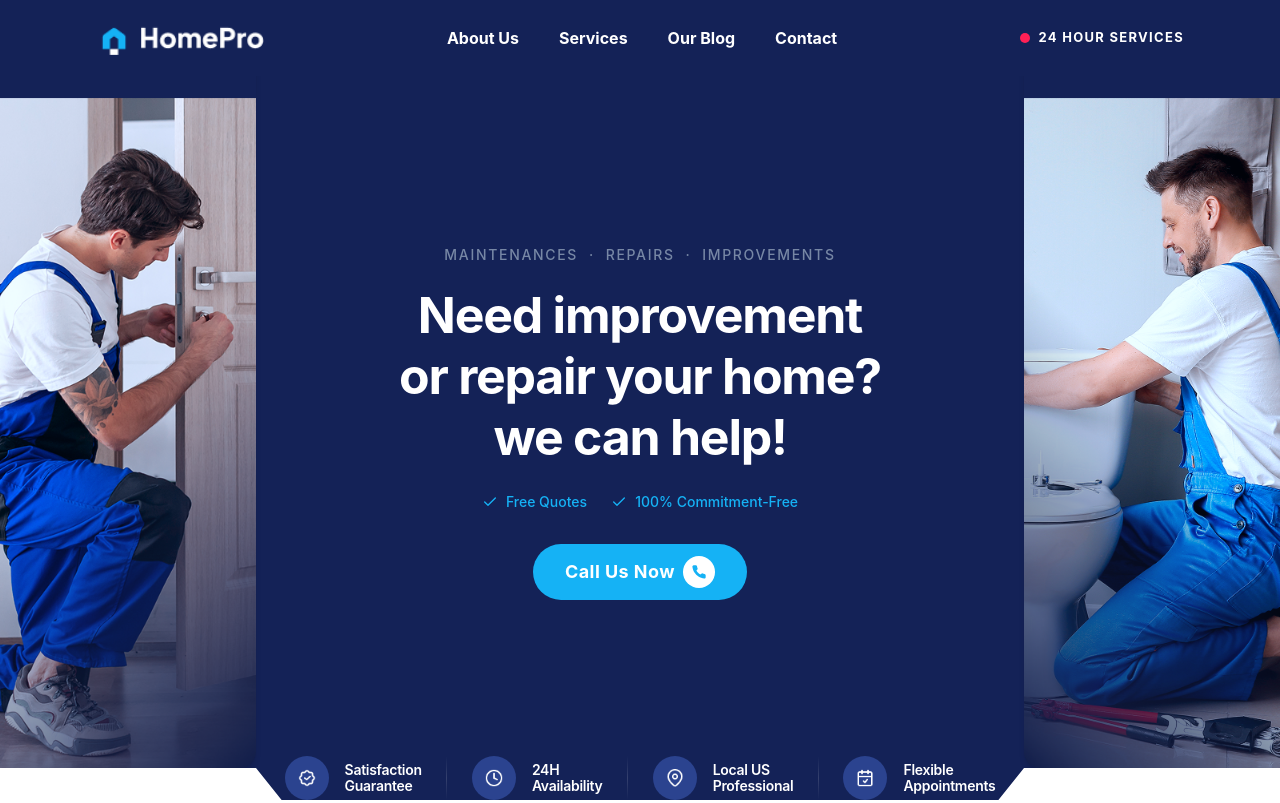
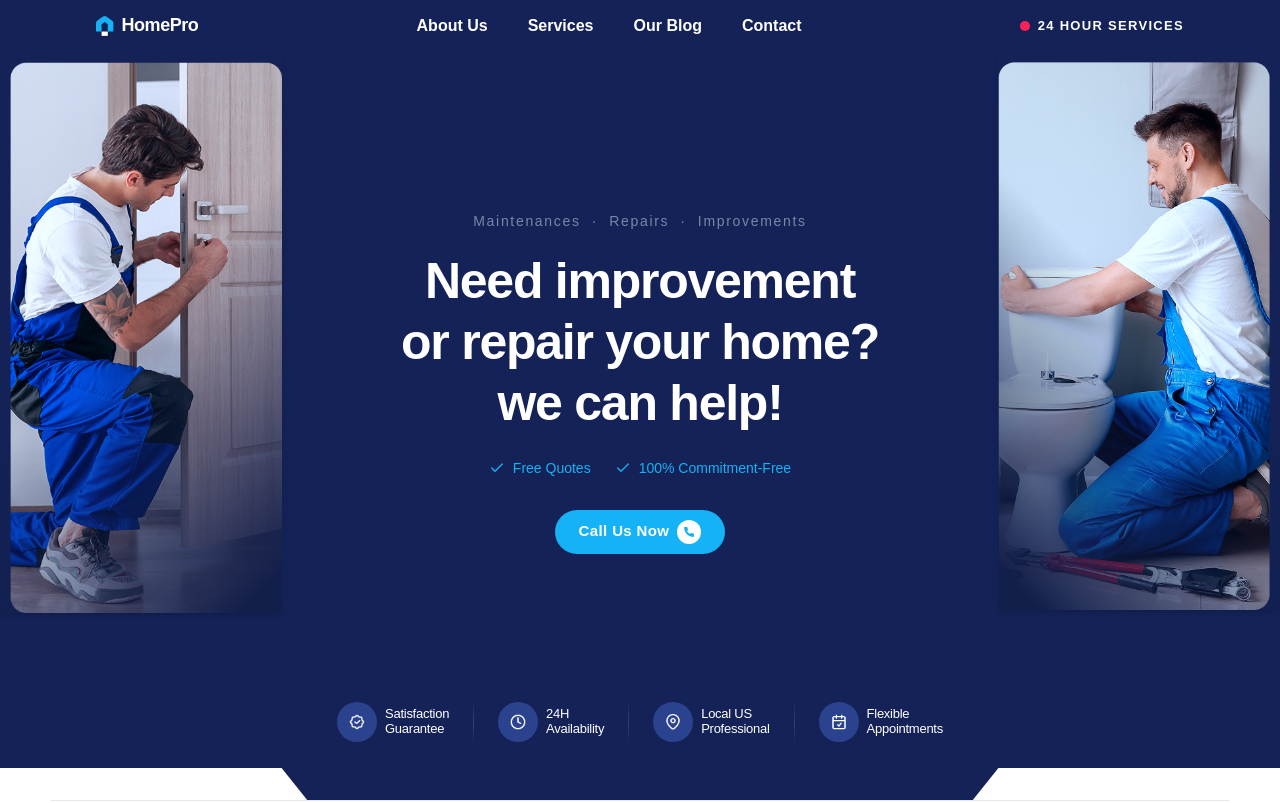
Before and after one commit to mahmoudaudi/Home_Services, a React (Vite) app: page / in a window 1280 px wide. Shown: the top 803 px of the page. Built offline with nearby package versions, Linux system fonts and the light colour scheme.

Commit message:
editing 1st section

```diff
--- a/src/App.jsx
+++ b/src/App.jsx
@@ -27,7 +27,7 @@ function SvgDefs() {
       <defs>
         {/* House-shaped polygon — used by ProfessionalServices */}
         <clipPath id="housePoly" clipPathUnits="objectBoundingBox">
-          <path d="M 0.50,0.00 L 1.00,0.24 L 1.00,0.94 Q 1.00,1.00 0.94,1.00 L 0.06,1.00 Q 0.00,1.00 0.00,0.94 L 0.00,0.24 Z" />
+          <path d="M 0.493,0.008 Q 0.50,0.00 0.507,0.008 L 0.96,0.25 Q 1.00,0.28 1.00,0.33 L 1.00,0.93 Q 1.00,1.00 0.93,1.00 L 0.07,1.00 Q 0.00,1.00 0.00,0.93 L 0.00,0.33 Q 0.00,0.28 0.04,0.25 Z" />
         </clipPath>
 
         {/* Side-chamfer shape — used by BenefitsSection on desktop */}
@@ -57,6 +57,7 @@ export default function App() {
       <Navbar />
       <main>
         <HeroSection />
+        <div className="w-[92%] mx-auto h-px bg-gray-200" />
         <ProfessionalServices />
         <ServicesGrid />
         <BenefitsSection />
--- a/src/components/layout/Navbar.jsx
+++ b/src/components/layout/Navbar.jsx
@@ -1,5 +1,5 @@
 import { useState } from "react";
-import logo from "@/assets/Example Logo.png";
+import logoIcon from "@/assets/icons/Group 33.svg";
 import { NAV_LINKS } from "@/data/navigation";
 
 export default function Navbar() {
@@ -8,9 +8,12 @@ export default function Navbar() {
   return (
     <>
       <header className="fixed top-0 left-0 w-full bg-[#142257] z-50">
-        <div className="max-w-[1440px] mx-auto flex items-center justify-between px-5 sm:px-8 lg:px-16 xl:px-24 py-5 md:py-5">
+        <div className="max-w-[1440px] mx-auto flex items-center justify-between px-5 sm:px-8 lg:px-16 xl:px-24 py-3 md:py-3">
 
-          <img src={logo} alt="HomePro" className="h-8 md:h-9 object-contain" />
+          <div className="flex items-center gap-2">
+            <img src={logoIcon} alt="" aria-hidden="true" className="h-4 md:h-5 object-contain" />
+            <span className="text-white font-bold text-[16px] md:text-[18px] tracking-tight">HomePro</span>
+          </div>
 
           <nav className="hidden lg:flex gap-8 xl:gap-10 text-[15px] xl:text-[16px] font-bold text-white">
             {NAV_LINKS.map(({ label, href }) => (
@@ -55,7 +58,10 @@ export default function Navbar() {
         aria-label="Mobile navigation"
       >
         <div className="flex items-center justify-between px-5 py-4 border-b border-white/10">
-          <img src={logo} alt="HomePro" className="h-8 object-contain" />
+          <div className="flex items-center gap-2">
+            <img src={logoIcon} alt="" aria-hidden="true" className="h-6 object-contain" />
+            <span className="text-white font-bold text-[16px] tracking-tight">HomePro</span>
+          </div>
           {/* Close — 44 × 44 tap target */}
           <button
             onClick={() => setMenuOpen(false)}
--- a/src/components/sections/BlogSection.jsx
+++ b/src/components/sections/BlogSection.jsx
@@ -5,7 +5,7 @@ const TAG_PILL =
 
 export default function BlogSection() {
   return (
-    <section className="bg-white py-16 px-5 sm:px-8 md:px-12 lg:py-24 lg:px-16 xl:px-20 select-none w-full">
+    <section id="blog" className="bg-white py-16 px-5 sm:px-8 md:px-12 lg:py-24 lg:px-16 xl:px-20 select-none w-full">
       <div className="max-w-[1240px] w-full mx-auto flex flex-col items-center">
 
         <div className="text-center max-w-[650px] mb-10 md:mb-14 lg:mb-16">
--- a/src/components/sections/CtaBanner.jsx
+++ b/src/components/sections/CtaBanner.jsx
@@ -6,7 +6,7 @@ import { CONTACT_PHONE_HREF } from "@/constants/theme";
 export default function CtaBanner() {
   return (
     /* .cta-banner-notch adds the ::before white geometric bar (index.css) */
-    <section className="cta-banner-notch bg-[#0A194E] min-h-[460px] sm:min-h-[480px] w-full relative overflow-hidden flex items-center select-none pt-20 sm:pt-[72px] md:pt-16 pb-0 px-5 sm:px-8 md:px-12 lg:px-16 xl:px-20">
+    <section id="contact" className="cta-banner-notch bg-[#0A194E] min-h-[460px] sm:min-h-[480px] w-full relative overflow-hidden flex items-center select-none pt-20 sm:pt-[72px] md:pt-16 pb-0 px-5 sm:px-8 md:px-12 lg:px-16 xl:px-20">
 
       <div className="max-w-[1280px] w-full mx-auto grid grid-cols-1 md:grid-cols-12 gap-6 md:gap-8 items-center relative z-10">
 
--- a/src/components/sections/HeroSection.jsx
+++ b/src/components/sections/HeroSection.jsx
@@ -24,43 +24,43 @@ const PHONE_FALLBACK =
    Adjust TOP_OFFSET to move both side images up or down independently.
    The center content is never affected — images are absolutely positioned.
    ──────────────────────────────────────────────────────────────────────── */
-const IMAGE_TOP = "34px";   // ← change this value only
+const IMAGE_TOP = "10px";   // ← change this value only
 
 export default function HeroSection() {
   return (
-    <section className="bg-[#142257] text-white relative overflow-hidden flex flex-col min-h-[610px] md:min-h-screen">
+    <section className="bg-[#142257] text-white relative overflow-hidden flex flex-col min-h-[610px] md:min-h-screen md:pb-14">
 
       {/* Left image — absolute, fully independent from center content */}
       <div
-        className="hidden xl:block absolute left-0 bottom-8 xl:w-[20%] 2xl:w-[22%] z-10"
+        className="hidden xl:block absolute left-0 xl:w-[22%] 2xl:w-[24%] z-10"
         style={{ top: IMAGE_TOP }}
       >
         <img
           src={leftWorkerImage}
           alt="Home maintenance professional"
-          className="w-full h-full object-cover object-center rounded-r-2xl shadow-md"
+          className="w-full object-contain shadow-md"
         />
       </div>
 
       {/* Right image — absolute, fully independent from center content */}
       <div
-        className="hidden xl:block absolute right-0 bottom-8 xl:w-[20%] 2xl:w-[22%] z-10"
+        className="hidden xl:block absolute right-0 xl:w-[22%] 2xl:w-[24%] z-10"
         style={{ top: IMAGE_TOP }}
       >
         <img
           src={rightWorkerImage}
           alt="Home plumbing professional"
-          className="w-full h-full object-cover object-center rounded-l-2xl shadow-md"
+          className="w-full object-contain shadow-md"
         />
       </div>
 
       {/* Center content — in normal flow, never affected by image position */}
       <div className="flex-1 flex flex-col items-center justify-between text-center
-                      px-5 pt-24 sm:pt-28 pb-0">
+                      px-5 pt-36 sm:pt-40 pb-0">
 
         {/* Headline + CTA */}
         <div className="flex flex-col items-center w-full max-w-xl pt-2 sm:pt-0 xl:my-auto">
-          <p className="text-slate-400 text-[10px] sm:text-xs md:text-sm tracking-[0.12em] font-medium uppercase opacity-80">
+          <p className="text-slate-400 text-[10px] sm:text-xs md:text-sm tracking-[0.12em] font-medium opacity-80">
             Maintenances&nbsp;&nbsp;·&nbsp;&nbsp;Repairs&nbsp;&nbsp;·&nbsp;&nbsp;Improvements
           </p>
 
@@ -88,18 +88,18 @@ export default function HeroSection() {
             ))}
           </div>
 
-          <button className="group mt-8 bg-[#15B2F5] text-white font-bold px-5 sm:px-8 py-2.5 sm:py-3 rounded-full
+          <button className="group mt-8 bg-[#15B2F5] text-white font-bold px-4 sm:px-6 py-2 sm:py-2.5 rounded-full
                              inline-flex items-center justify-center gap-2
                              hover:bg-[#139ed9] hover:-translate-y-0.5
                              transition-all duration-300 cursor-pointer select-none">
-            <span className="tracking-wide text-[14px] sm:text-lg">Call Us Now</span>
-            <div className="w-8 h-8 bg-white rounded-full flex items-center justify-center shrink-0
+            <span className="tracking-wide text-[13px] sm:text-[15px]">Call Us Now</span>
+            <div className="w-6 h-6 bg-white rounded-full flex items-center justify-center shrink-0
                             transition-transform duration-300 group-hover:scale-105">
               <img
                 src={phoneIcon}
                 alt=""
                 aria-hidden="true"
-                className="w-4 h-4 object-contain transition-transform duration-300 group-hover:rotate-12"
+                className="w-3 h-3 object-contain transition-transform duration-300 group-hover:rotate-12"
                 onError={(e) => { e.target.src = PHONE_FALLBACK; }}
               />
             </div>
@@ -107,7 +107,7 @@ export default function HeroSection() {
         </div>
 
         {/* Feature strip */}
-        <div className="w-full mt-10 xl:mt-6 pb-0">
+        <div className="w-full mt-10 xl:mt-24 pb-0">
 
           {/* Mobile / tablet 2×2 grid */}
           <div className="grid grid-cols-2 xl:hidden relative max-w-[330px] mx-auto pb-8">
@@ -126,14 +126,14 @@ export default function HeroSection() {
           </div>
 
           {/* Desktop horizontal row */}
-          <div className="hidden xl:flex justify-center items-center flex-nowrap max-w-[760px] mx-auto">
+          <div className="hidden xl:flex justify-center items-center flex-nowrap gap-6 mx-auto">
             {HERO_FEATURES.map(({ icon, alt, label }, index) => (
               <div key={alt} className="contents">
-                <div className="flex min-w-0 grow items-center justify-center gap-4 px-5 text-left">
-                  <div className="flex h-11 w-11 shrink-0 items-center justify-center rounded-full bg-[#2B438F]">
-                    <img src={icon} alt="" aria-hidden="true" className="h-[18px] w-[18px] object-contain" />
+                <div className="flex items-center justify-center gap-2 text-left">
+                  <div className="flex h-10 w-10 shrink-0 items-center justify-center rounded-full bg-[#2B438F]">
+                    <img src={icon} alt="" aria-hidden="true" className="h-[16px] w-[16px] object-contain" />
                   </div>
-                  <span className="whitespace-pre-line text-[14px] font-semibold leading-[1.15] tracking-[-0.02em] text-white">
+                  <span className="whitespace-pre-line text-[13px] font-normal leading-[1.15] tracking-[-0.02em] text-white">
                     {label}
                   </span>
                 </div>
@@ -147,20 +147,22 @@ export default function HeroSection() {
         </div>
       </div>
 
-      {/* Bottom white mask */}
+      {/* Bottom white mask — xl */}
       <div
         className="w-full absolute bottom-0 inset-x-0 h-8 bg-white pointer-events-none z-20 hidden xl:block 2xl:hidden"
-        style={{ clipPath: "polygon(0% 0%, 20% 0%, 22% 100%, 78% 100%, 80% 0%, 100% 0%, 100% 100%, 0% 100%)" }}
+        style={{ clipPath: "polygon(0% 0%, 22% 0%, 24% 100%, 76% 100%, 78% 0%, 100% 0%, 100% 100%, 0% 100%)" }}
         aria-hidden="true"
       />
+      {/* Bottom white mask — mobile/tablet */}
       <div
         className="w-full absolute bottom-0 inset-x-0 h-8 bg-white pointer-events-none z-20 xl:hidden"
         style={{ clipPath: "polygon(0% 0%, 6% 0%, 16% 100%, 84% 100%, 94% 0%, 100% 0%, 100% 100%, 0% 100%)" }}
         aria-hidden="true"
       />
+      {/* Bottom white mask — 2xl */}
       <div
         className="w-full absolute bottom-0 inset-x-0 h-8 bg-white pointer-events-none z-20 hidden 2xl:block"
-        style={{ clipPath: "polygon(0% 0%, 22% 0%, 24% 100%, 76% 100%, 78% 0%, 100% 0%, 100% 100%, 0% 100%)" }}
+        style={{ clipPath: "polygon(0% 0%, 24% 0%, 26% 100%, 74% 100%, 76% 0%, 100% 0%, 100% 100%, 0% 100%)" }}
         aria-hidden="true"
       />
 
--- a/src/components/sections/ProfessionalServices.jsx
+++ b/src/components/sections/ProfessionalServices.jsx
@@ -5,7 +5,7 @@ import { CONTACT_PHONE_DISPLAY, CONTACT_PHONE_HREF } from "@/constants/theme";
 
 export default function ProfessionalServices() {
   return (
-    <section className="bg-white py-14 px-5 sm:px-8 md:px-12 lg:py-20 lg:px-16 xl:px-24 select-none">
+    <section id="about" className="bg-white py-14 px-5 sm:px-8 md:px-12 lg:py-20 lg:px-16 xl:px-24 select-none">
 
       <div className="max-w-[1280px] mx-auto flex flex-col-reverse gap-10 md:gap-14 lg:grid lg:grid-cols-[5fr_7fr] lg:gap-16 items-center">
 
--- a/src/components/sections/ServicesGrid.jsx
+++ b/src/components/sections/ServicesGrid.jsx
@@ -4,7 +4,7 @@ import { CONTACT_PHONE_HREF } from "@/constants/theme";
 export default function ServicesGrid() {
   return (
     /* Removed min-h-screen — section height should be driven by content */
-    <section className="bg-white py-16 px-5 sm:px-8 md:px-12 lg:py-20 lg:px-16 xl:px-20 select-none">
+    <section id="services" className="bg-white py-16 px-5 sm:px-8 md:px-12 lg:py-20 lg:px-16 xl:px-20 select-none">
       <div className="w-full max-w-7xl mx-auto">
 
         <div className="text-center max-w-2xl mx-auto mb-12 lg:mb-14">
--- a/src/index.css
+++ b/src/index.css
@@ -1,4 +1,33 @@
 @import "tailwindcss";
+@import url('https://fonts.googleapis.com/css2?family=Plus+Jakarta+Sans:ital,wght@0,200..800;1,200..800&display=swap');
+
+:root {
+  --background: #fff;
+  --foreground: #000;
+
+  --primary: #142257;
+  --primary-accent: #1f3584;
+  --primary-foreground: #fff;
+  --primary-muted: #9ea3b5;
+
+  --secondary: #15b2f5;
+  --secondary-foreground: #fff;
+
+  --surface: #f3f5f9;
+  --surface-foreground: #545971;
+
+  --muted: #545971;
+
+  --font-sans: 'Plus Jakarta Sans', sans-serif;
+}
+
+* {
+  font-family: var(--font-sans);
+}
+
+html {
+  scroll-behavior: smooth;
+}
 
 /* ─── SVG Clip-path utilities ──────────────────────────────────────────────
    Tailwind arbitrary-value syntax cannot reference SVG fragment IDs reliably,
```
Also changed, not shown: src/assets/Example Logo.png (deleted), src/assets/icons/Group 33.svg (added), src/data/navigation.js (line endings or trailing spaces).
